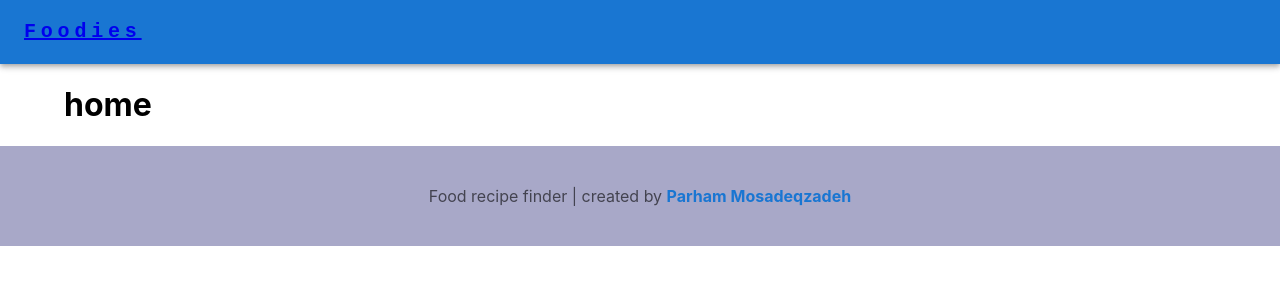
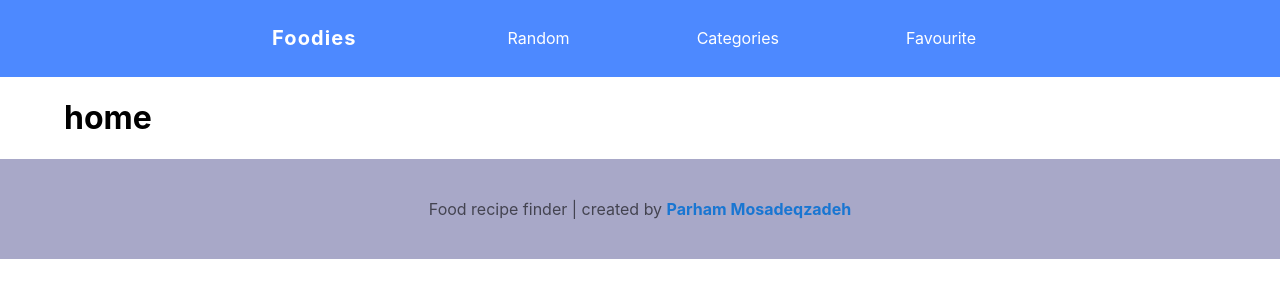
Before and after one commit to parham-mosadeq/foodies, a React (Create React App) app: page / in a window 1280 px wide. Shown: the top 300 px of the page. Built offline with nearby package versions, Linux system fonts and the light colour scheme.

Commit message:
header mod. W styledComponents

```diff
--- a/src/components/layout/Header.js
+++ b/src/components/layout/Header.js
@@ -1,252 +1,148 @@
-import * as React from 'react';
-import AppBar from '@mui/material/AppBar';
-import Box from '@mui/material/Box';
-import Toolbar from '@mui/material/Toolbar';
-import IconButton from '@mui/material/IconButton';
-import Typography from '@mui/material/Typography';
-import Menu from '@mui/material/Menu';
-import MenuIcon from '@mui/icons-material/Menu';
-import Container from '@mui/material/Container';
-import MenuItem from '@mui/material/MenuItem';
-import { LocalPizza } from '@mui/icons-material';
+import React from 'react';
 import { Link } from 'react-router-dom';
+import styled from 'styled-components';
+import { MenuBook, CloseSharp, MenuOpen } from '@mui/icons-material';
+import { Box, Typography } from '@mui/material';
 
-const pages = ['Favourite', 'Random'];
+const MainHeader = styled.header`
+  width: 50vw;
+  height: 100vh;
+  background-color: #4d89ff;
+  margin: 0;
+  padding: 0;
+  position: absolute;
+  right: 0;
+  top: 0;
+  transition: transform 0.3s ease-in-out, opacity 0.2s linear;
+  ${(props) =>
+    props.mobileOpen
+      ? ' transform: translateX(0) '
+      : ' transform: translateX(-1000%);'}
+  transform: translateX(-1000%);
+  nav {
+    display: flex;
+    flex-direction: column;
 
-function ResponsiveAppBar() {
-  const [anchorElNav, setAnchorElNav] = React.useState(null);
+    ul:first-child {
+      font-size: 20px;
+      font-weight: bold;
+      letter-spacing: 1.1px;
+      border-bottom: 1px solid silver;
+    }
 
-  const handleOpenNavMenu = (event) => {
-    setAnchorElNav(event.currentTarget);
-  };
+    ul {
+      padding: 0.4rem 1rem;
 
-  const handleCloseNavMenu = () => {
-    setAnchorElNav(null);
-  };
+      li {
+        list-style: none;
+        a {
+          text-decoration: none;
+          color: #fff;
+          width: inherit;
+          cursor: pointer;
+        }
+      }
+    }
+  }
 
-  //* Global Link styles
-  const linkStyles = {
-    textDecoration: 'none',
-    color: '#a7a7a7',
+  @media (min-width: 700px) {
+    transform: translateX(0);
+    width: 100%;
+    height: fit-content;
+    position: relative;
+    nav {
+      width: 60vw;
+      margin: 0 auto;
+      display: flex;
+      flex-direction: row;
+      justify-content: space-between;
+      align-items: center;
+
+      ul:first-child {
+        font-size: 20px;
+        font-weight: bold;
+        letter-spacing: 1.1px;
+        margin-right: 1.5rem;
+        border-bottom: none;
+        display: block;
+      }
+      ul {
+        li {
+          text-transform: capitalize;
+          margin-right: 2rem;
+        }
+      }
+    }
+  }
+`;
+
+const MenuBtn = styled.button`
+  display: flex;
+  justify-content: space-between;
+  align-items: center;
+  width: 90vw;
+  margin: 0;
+  padding: 0;
+  border: none;
+  background-color: transparent;
+  color: #1c2d4d;
+  font-size: 20px;
+  z-index: 10;
+  position: absolute;
+  right: 10px;
+  top: 10px;
+  cursor: pointer;
+
+  @media (min-width: 700px) {
+    display: none;
+  }
+`;
+
+const Header = () => {
+  const [mobileOpen, setMobileOpen] = React.useState(false);
+
+  const handelMenu = () => {
+    setMobileOpen((prevState) => !prevState);
   };
 
   return (
-    <AppBar position='static'>
-      <Container maxWidth='xl'>
-        <Toolbar disableGutters>
-          <Typography
-            variant='h6'
-            noWrap
-            component='p'
-            href='/'
-            sx={{
-              mr: 2,
-              display: { xs: 'none', md: 'flex' },
-              fontFamily: 'monospace',
-              fontWeight: 700,
-              letterSpacing: '.3rem',
-              color: 'inherit',
-              textDecoration: 'none',
-            }}
-          >
-            <Link to='/'>Foodies</Link>
-          </Typography>
-          <Box sx={{ flexGrow: 1, display: { xs: 'flex', md: 'none' } }}>
-            <IconButton
-              size='large'
-              aria-label='account of current user'
-              aria-controls='menu-appbar'
-              aria-haspopup='true'
-              onClick={handleOpenNavMenu}
-              color='inherit'
-            >
-              <MenuIcon />
-            </IconButton>
-            <Menu
-              id='menu-appbar'
-              anchorEl={anchorElNav}
-              anchorOrigin={{
-                vertical: 'bottom',
-                horizontal: 'left',
-              }}
-              keepMounted
-              transformOrigin={{
-                vertical: 'top',
-                horizontal: 'left',
-              }}
-              open={Boolean(anchorElNav)}
-              onClose={handleCloseNavMenu}
-              sx={{
-                display: { xs: 'block', md: 'none' },
-              }}
-            >
-              {pages.map((page, idx) => (
-                <MenuItem key={page} onClick={handleCloseNavMenu}>
-                  <Typography textAlign='center' component='p' variant='p'>
-                    {page === pages[idx] && (
-                      <>
-                        <Link style={linkStyles} to={`/${page}`}>
-                          {page}
-                        </Link>
-                      </>
-                    )}
-                  </Typography>
-                </MenuItem>
-              ))}
-            </Menu>
-          </Box>
-          <LocalPizza sx={{ display: { xs: 'flex', md: 'none' }, mr: 1 }} />
-          <Typography
-            variant='h5'
-            noWrap
-            component='p'
-            href=''
-            sx={{
-              mr: 2,
-              display: { xs: 'flex', md: 'none' },
-              flexGrow: 1,
-              fontFamily: 'monospace',
-              fontWeight: 700,
-              letterSpacing: '.3rem',
-              color: 'inherit',
-              textDecoration: 'none',
-            }}
-          >
-            <Link to='/' style={linkStyles}>
+    <>
+      <MenuBtn onClick={handelMenu}>
+        <Box component='div'>
+          <Typography>
+            <Link style={{ textDecoration: 'none', color: '#1853c5' }}>
               Foodies
             </Link>
           </Typography>
-        </Toolbar>
-      </Container>
-    </AppBar>
+        </Box>
+        <>{mobileOpen ? <CloseSharp /> : <MenuOpen />}</>
+      </MenuBtn>
+      <MainHeader mobileOpen={mobileOpen}>
+        <nav>
+          <ul>
+            <li>
+              <Link to='/'>Foodies</Link>
+            </li>
+          </ul>
+          <ul>
+            <li>
+              <Link to='/random'>Random</Link>
+            </li>
+          </ul>
+          <ul>
+            <li>
+              <Link to='/categories'>categories</Link>
+            </li>
+          </ul>
+          <ul>
+            <li>
+              <Link to='/favourite'>favourite</Link>
+            </li>
+          </ul>
+        </nav>
+      </MainHeader>
+    </>
   );
-}
-export default ResponsiveAppBar;
+};
 
-// import React from 'react';
-// import { Link } from 'react-router-dom';
-// import styled from 'styled-components';
-
-// const MainHeader = styled.header`
-//   width: 50vw;
-//   height: 100vh;
-//   background-color: lightblue;
-//   margin: 0;
-//   padding: 0;
-//   position: absolute;
-//   right: 0;
-//   top: 0;
-//   transition: transform 0.3s ease-in-out, opacity 0.2s linear;
-//   ${(props) =>
-//     props.mobileOpen
-//       ? ' transform: translateX(0) '
-//       : ' transform: translateX(-1000%);'}
-//   transform: translateX(-1000%);
-//   nav {
-//     display: flex;
-//     flex-direction: column;
-
-//     ul:first-child {
-//       font-size: 20px;
-//       font-weight: bold;
-//       letter-spacing: 1.1px;
-//       border-bottom: 1px solid silver;
-//     }
-
-//     ul {
-//       padding: 0.4rem 1rem;
-
-//       li {
-//         list-style: none;
-//         a {
-//           text-decoration: none;
-//           color: #fff;
-//           width: inherit;
-//           cursor: pointer;
-//         }
-//       }
-//     }
-//   }
-
-//   @media (min-width: 700px) {
-//     transform: translateX(0);
-
-//     width: 100vw;
-//     height: fit-content;
-//     position: relative;
-//     nav {
-//       display: flex;
-//       flex-direction: row;
-//       justify-content: space-between;
-//       align-items: center;
-
-//       ul:first-child {
-//         font-size: 20px;
-//         font-weight: bold;
-//         letter-spacing: 1.1px;
-//         margin-right: 1.5rem;
-//         border-bottom: none;
-//       }
-//       ul {
-//         li {
-//           text-transform: capitalize;
-//           margin-right: 2rem;
-//         }
-//       }
-//     }
-//   }
-// `;
-
-// const MenuBtn = styled.button`
-//   border: none;
-//   background-color: red;
-//   z-index: 10;
-//   position: absolute;
-//   right: 0;
-//   top: 10px;
-//   cursor: pointer;
-
-//   @media (min-width: 700px) {
-//     display: none;
-//   }
-// `;
-
-// const Header = () => {
-//   const [mobileOpen, setMobileOpen] = React.useState(false);
-
-//   const handelMenu = () => {
-//     setMobileOpen((prevState) => !prevState);
-//   };
-
-//   return (
-//     <>
-//       <MenuBtn onClick={handelMenu}>{mobileOpen ? 'X' : 'O'}</MenuBtn>
-//       <MainHeader mobileOpen={mobileOpen}>
-//         <nav>
-//           <ul>
-//             <li>
-//               <Link to='/'>Foodies</Link>
-//             </li>
-//           </ul>
-//           <ul>
-//             <li>
-//               <Link to='/random'>Random</Link>
-//             </li>
-//           </ul>
-//           <ul>
-//             <li>
-//               <Link to='/categories'>categories</Link>
-//             </li>
-//           </ul>
-//           <ul>
-//             <li>
-//               <Link to='/favourite'>favourite</Link>
-//             </li>
-//           </ul>
-//         </nav>
-//       </MainHeader>
-//     </>
-//   );
-// };
-
-// export default Header;
+export default Header;
```
